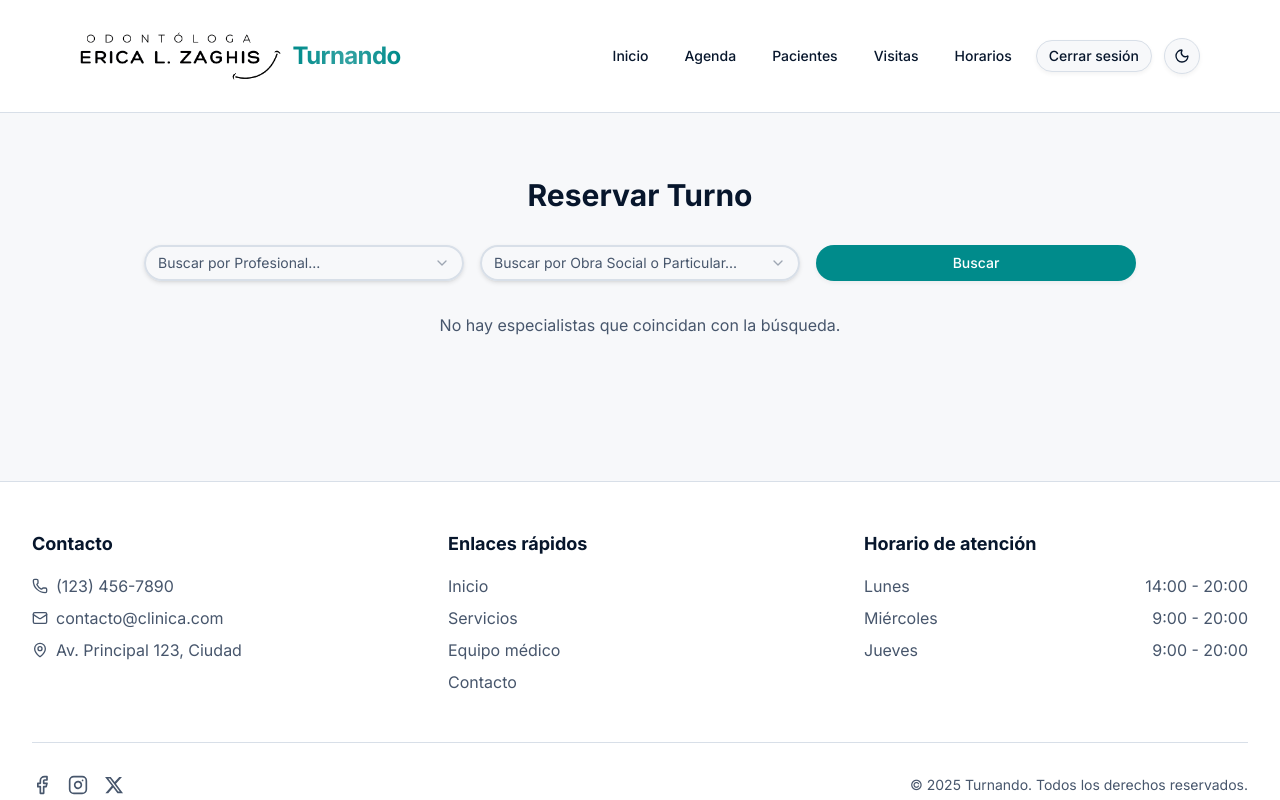
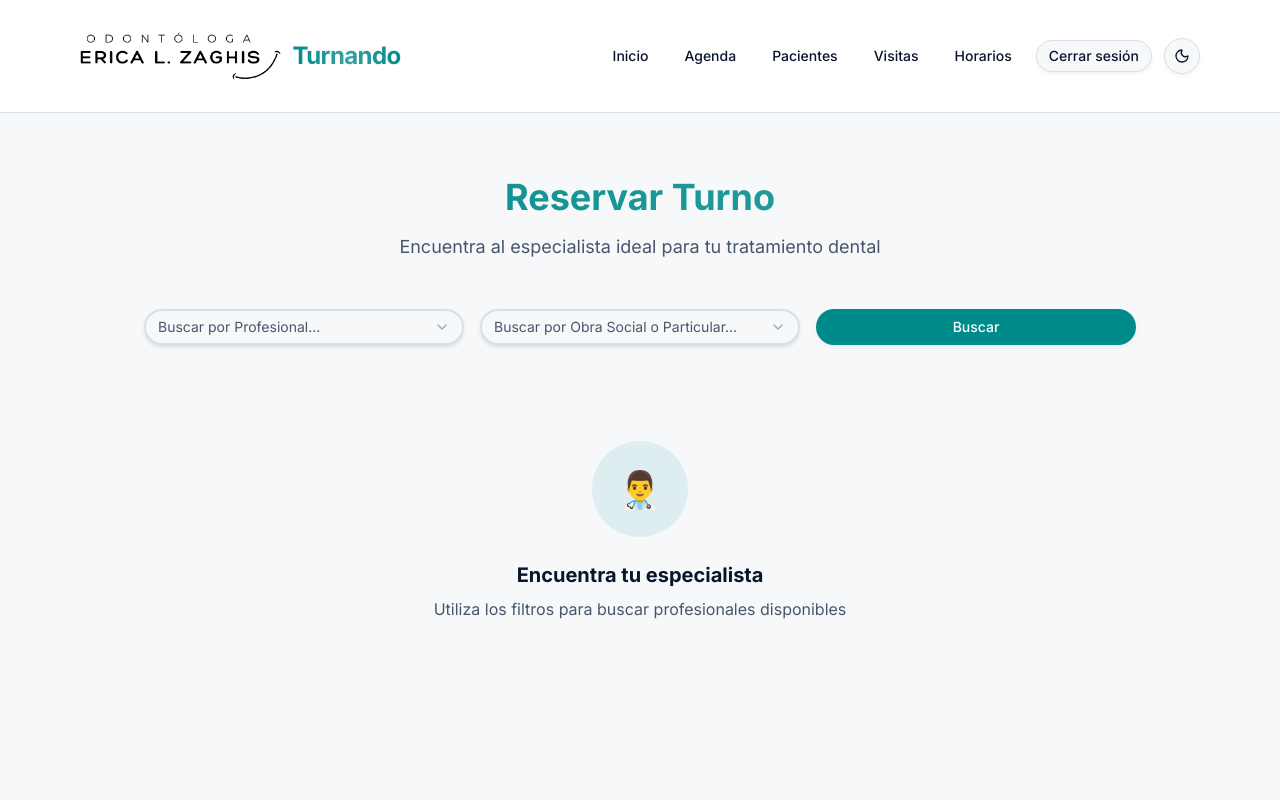
Before and after one commit to melinab1998/TPI-PROGRAMACION-IV, a React (Vite) app in the folder frontend/: page /appointments in a window 1280 px wide. Shown: the top 800 px of the page. Built offline with nearby package versions, Linux system fonts and the light colour scheme.

Commit message:
update-appointments

```diff
--- a/frontend/src/pages/Appointments/Appointments.jsx
+++ b/frontend/src/pages/Appointments/Appointments.jsx
@@ -2,6 +2,7 @@ import React, { useState } from "react";
 import { useNavigate } from "react-router-dom";
 import DoctorFilters from "@/components/Appointments/DoctorFilters/DoctorFilters";
 import DoctorCard from "@/components/Appointments/DoctorCard/DoctorCard";
+import { motion, AnimatePresence } from "framer-motion";
 
 const doctorsData = [
   { id: 1, name: "Dr. Juan Pérez", social: "OSDE" },
@@ -28,9 +29,23 @@ export default function Appointments() {
     setFilteredDoctors(filtered);
   };
 
+  const hasActiveFilters = selectedProfessional || selectedSocial;
+
   return (
     <div className="max-w-5xl mx-auto px-4 py-16">
-      <h1 className="text-3xl font-bold mb-8 text-center">Reservar Turno</h1>
+      {/* Header con animaciones */}
+      <motion.div
+        initial={{ opacity: 0, y: 20 }}
+        animate={{ opacity: 1, y: 0 }}
+        className="text-center mb-12"
+      >
+        <h1 className="text-4xl font-bold bg-gradient-to-r from-primary to-primary/80 bg-clip-text text-transparent mb-4">
+          Reservar Turno
+        </h1>
+        <p className="text-muted-foreground text-lg max-w-2xl mx-auto">
+          Encuentra al especialista ideal para tu tratamiento dental
+        </p>
+      </motion.div>
 
       <DoctorFilters
         doctorsData={doctorsData}
@@ -41,17 +56,55 @@ export default function Appointments() {
         handleSearch={handleSearch}
       />
 
+      <AnimatePresence mode="wait">
         {filteredDoctors.length > 0 ? (
-        <div className="grid grid-cols-1 md:grid-cols-2 lg:grid-cols-3 gap-6 mt-8">
-          {filteredDoctors.map((doc) => (
+          <motion.div
+            key="results"
+            initial={{ opacity: 0, y: 20 }}
+            animate={{ opacity: 1, y: 0 }}
+            exit={{ opacity: 0, y: -20 }}
+            className="grid grid-cols-1 md:grid-cols-2 lg:grid-cols-3 gap-6 mt-8"
+          >
+            {filteredDoctors.map((doc, index) => (
+              <motion.div
+                key={doc.id}
+                initial={{ opacity: 0, y: 20 }}
+                animate={{ opacity: 1, y: 0 }}
+                transition={{ delay: index * 0.1 }}
+              >
                 <DoctorCard key={doc.id} doctor={doc} navigate={navigate} />
+              </motion.div>
             ))}
-        </div>
-      ) : (
+          </motion.div>
+        ) : filteredDoctors.length === 0 && hasActiveFilters ? (
+          <motion.div
+            key="no-results"
+            initial={{ opacity: 0 }}
+            animate={{ opacity: 1 }}
+          >
             <p className="text-center text-muted-foreground mt-8">
               No hay especialistas que coincidan con la búsqueda.
             </p>
+          </motion.div>
+        ) : (
+          <motion.div
+            key="empty-state"
+            initial={{ opacity: 0 }}
+            animate={{ opacity: 1 }}
+            className="text-center py-16"
+          >
+            <div className="w-24 h-24 mx-auto bg-primary/10 rounded-full flex items-center justify-center mb-6">
+              <span className="text-4xl text-primary">👨‍⚕️</span>
+            </div>
+            <h3 className="text-xl font-semibold text-foreground mb-2">
+              Encuentra tu especialista
+            </h3>
+            <p className="text-muted-foreground max-w-md mx-auto">
+              Utiliza los filtros para buscar profesionales disponibles
+            </p>
+          </motion.div>
         )}
+      </AnimatePresence>
     </div>
   );
 }
```
Lines whose indentation alone changed are shown as unchanged.
